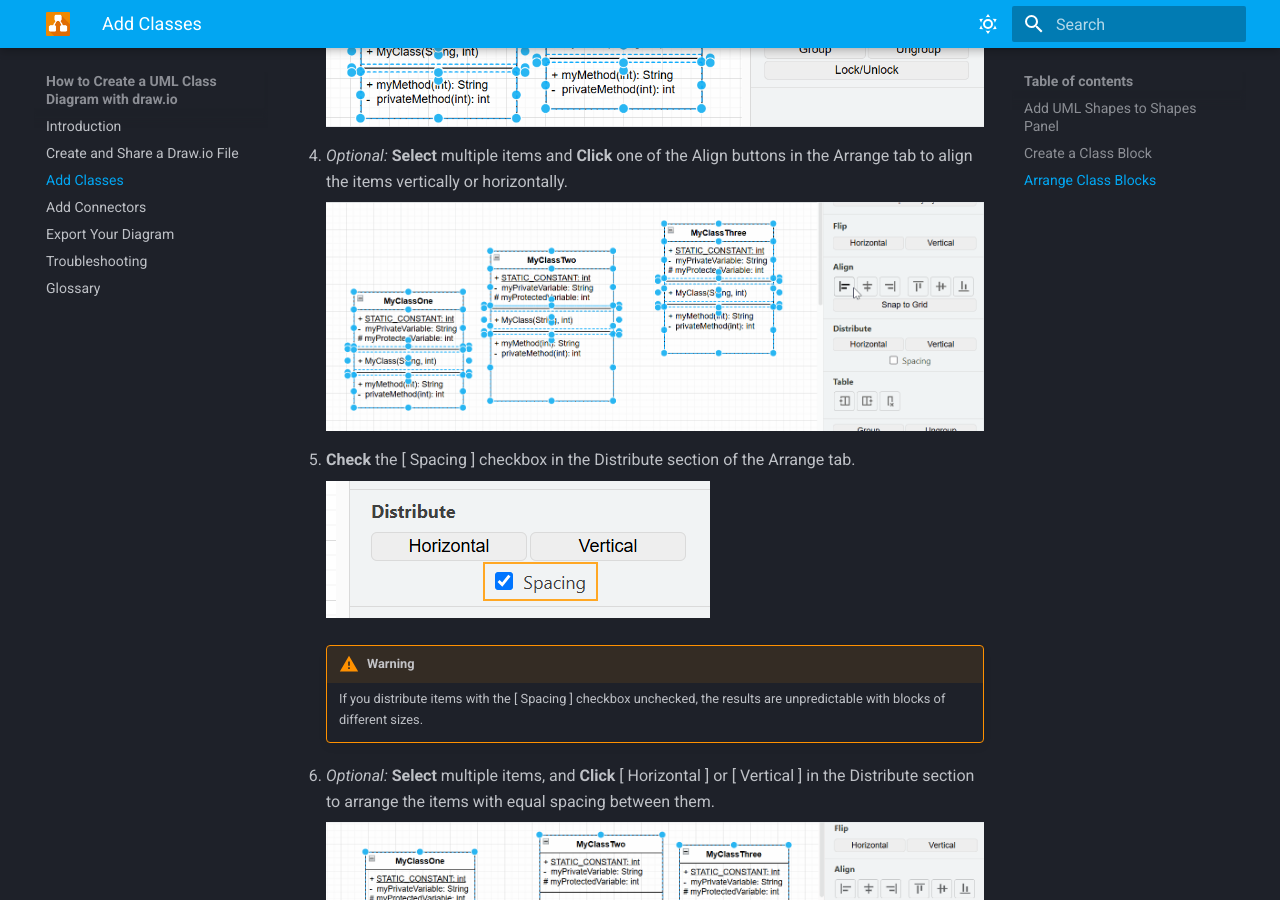
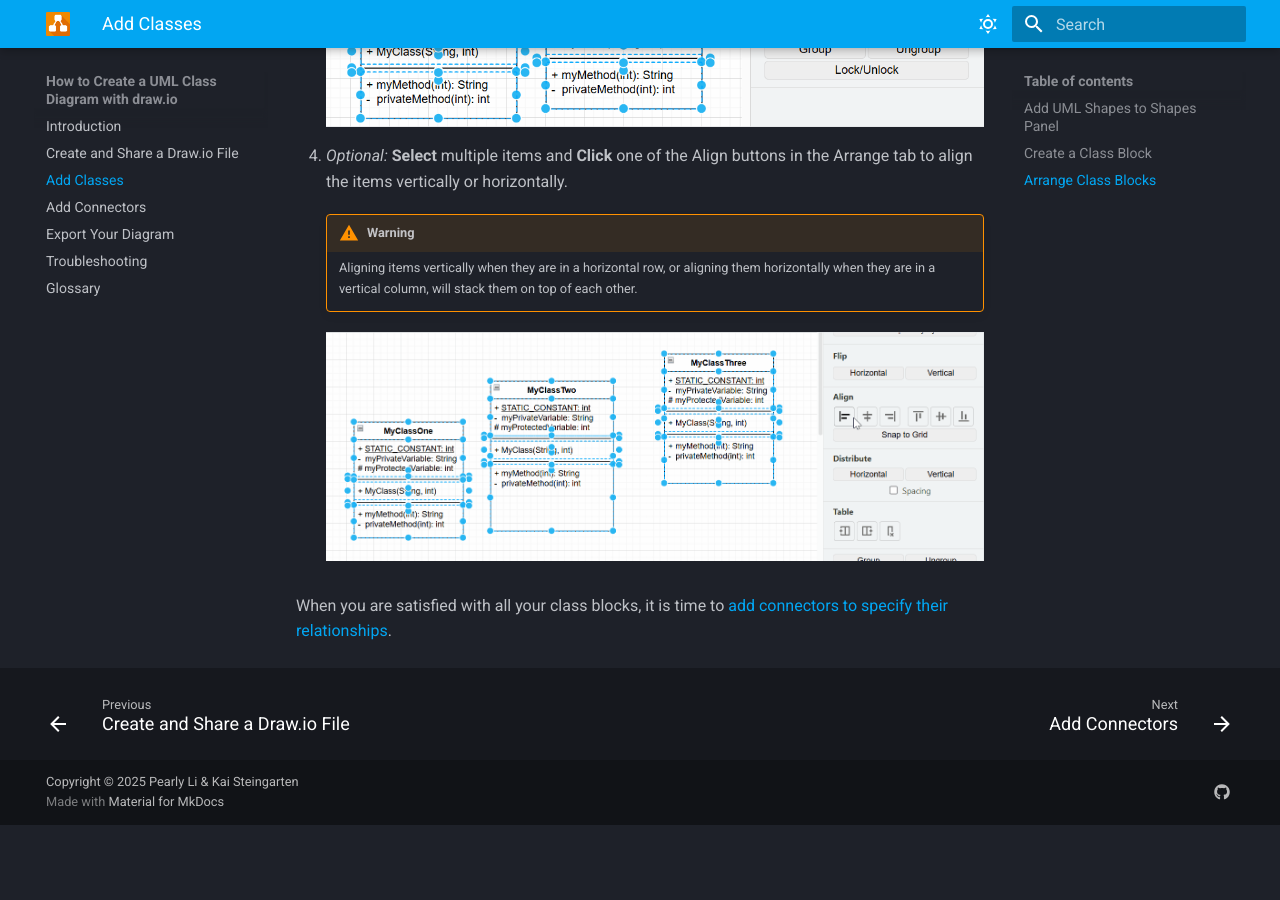
Before and after one commit to kai-st/comm2216-docs-project, an MkDocs documentation site: the page built from docs/blocks.md, in a window 1280 px wide and 900 px high, scrolled down 8902 px. Built offline with MkDocs 1.6.1 and Material for MkDocs 9.7.7, drawn with Linux system fonts in a browser that asks for light colours; after the commit the page ends 9727 px from its top, so only the background shows below that.

Commit message:
Remove steps for distributing

```diff
--- a/docs/blocks.md
+++ b/docs/blocks.md
@@ -134,18 +134,9 @@
 
 15. *Optional:* **Select** multiple items and **Click** one of the Align buttons in the Arrange tab to align the items vertically or horizontally.
 
+    !!! warning
+         Aligning items vertically when they are in a horizontal row, or aligning them horizontally when they are in a vertical column, will stack them on top of each other.
+
     ![Aligning items](./assets/align.gif "Aligning items")
 
-16. **Check** the [ Spacing ] checkbox in the Distribute section of the Arrange tab.
-
-    ![Spacing checkbox](./assets/spacing_check.png "Spacing checkbox")
-
-    !!! warning
-
-         If you distribute items with the [ Spacing ] checkbox unchecked, the results are unpredictable with blocks of different sizes.
-
-17. *Optional:* **Select** multiple items, and **Click** [ Horizontal ] or [ Vertical ] in the Distribute section to arrange the items with equal spacing between them.
-
-    ![Distributing items](./assets/distribute.gif "Distributing items")
-
 When you are satisfied with all your class blocks, it is time to [add connectors to specify their relationships](connectors.md).
```
